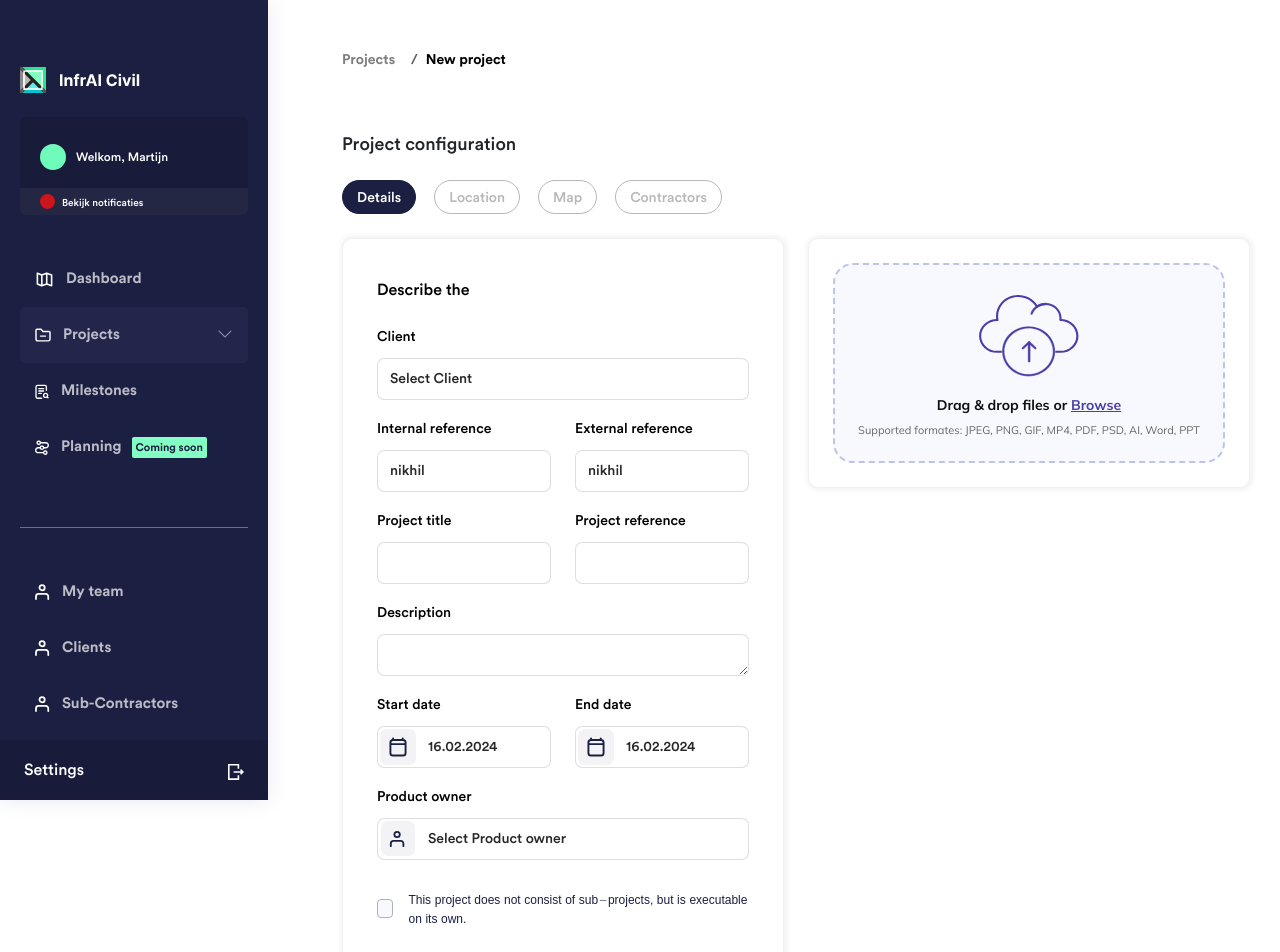
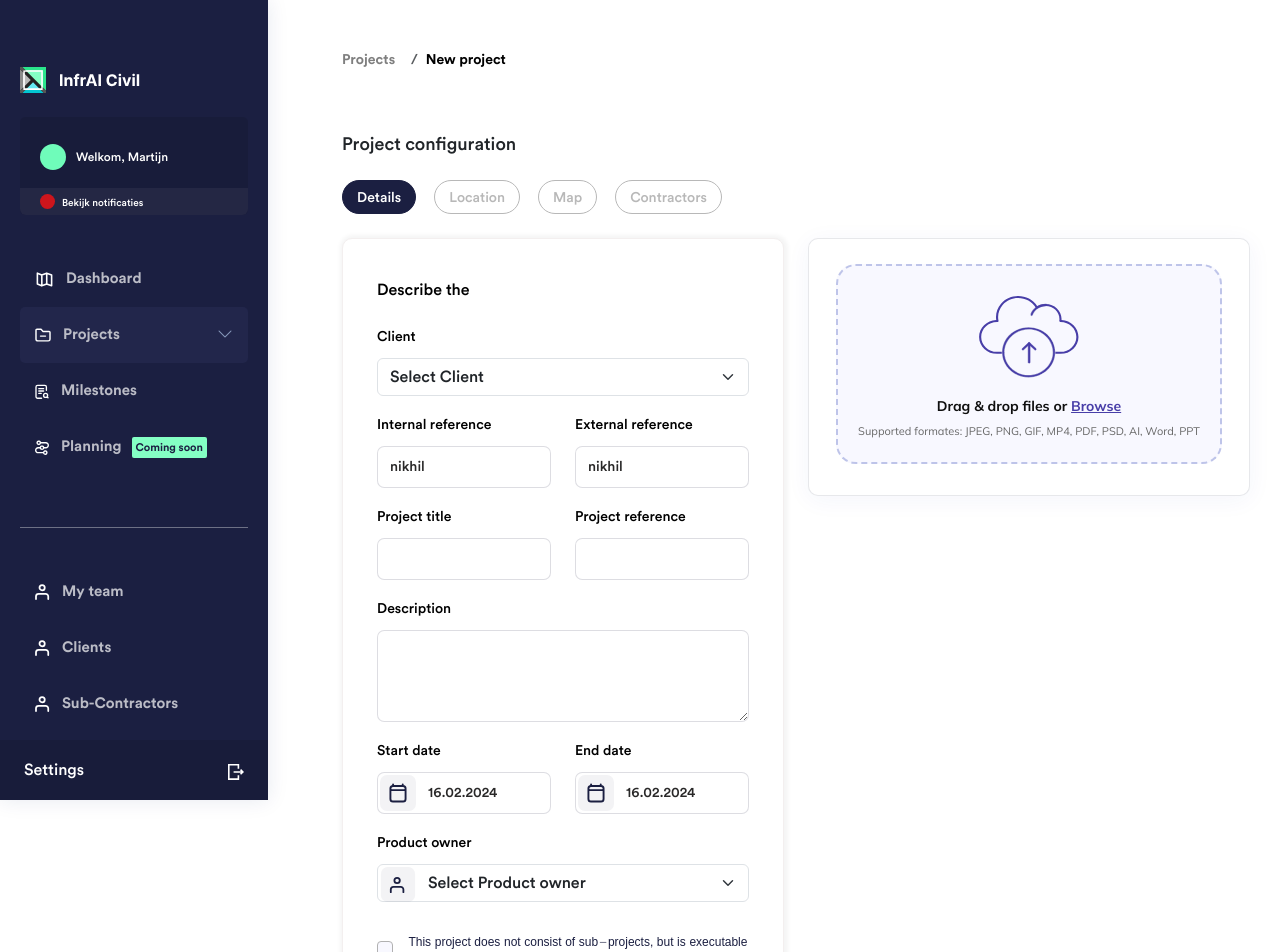
Before and after one commit to Nikhil-Ambadkar/infrai-frontend, a React (Create React App) app: page /add-project in a window 1280 px wide. Shown: the top 952 px of the page. Built offline with nearby package versions, Linux system fonts and the light colour scheme.

Commit message:
project details added

```diff
--- a/src/assests/scss/style.scss
+++ b/src/assests/scss/style.scss
@@ -747,6 +747,11 @@ input[type="checkbox" i]:checked {
     position: relative;
     padding-left: 50px;
   }
+
+  .form-select {
+    position: relative;
+    padding-left: 50px;
+  }
 }
 
 .icon-select {
@@ -772,6 +777,10 @@ input[type="checkbox" i]:checked {
   box-shadow: none;
 }
 
+.textarea-height {
+  height: 92px;
+}
+
 
 @media (min-width: 1200px) {
   #main {
--- a/src/components/createProject/index.jsx
+++ b/src/components/createProject/index.jsx
@@ -27,8 +27,13 @@ function CreateProject() {
         boundryUnit: null,
         projectMap: null
     })
-    const addProjectDetails = () => {
+    const addProjectDetails = (data) => {
+        alert();
+        console.log("data", data);
+    }
 
+    const addProjectFiles = (files) => {
+        console.log("addProjectFiles function called", files);
     }
 
     const changeActiveComponent = (componentName) => {
@@ -64,7 +69,7 @@ function CreateProject() {
                 </div>
                 {
                     activeComponent == 'projectDetails' ?
-                        <ProjectDetails props={{ "project": project, "addProjectDetails": addProjectDetails }} />
+                        <ProjectDetails props={{ "project": project, "addProjectDetails": addProjectDetails, "addProjectFiles": addProjectFiles }} />
                         : activeComponent == 'projectLocation' ?
                             <ProjectLocation />
                             : activeComponent == 'projectMap' ?
--- a/src/components/createProject/projectDetails.jsx
+++ b/src/components/createProject/projectDetails.jsx
@@ -1,4 +1,4 @@
-import React, { useState } from "react";
+import React, { useEffect, useState } from "react";
 import IconSelect from "../../assests/image/icon-select.svg";
 import IconCalender from "../../assests/image/icon-calender.svg";
 import DropFileInput from "../documentUploader";
@@ -7,23 +7,29 @@ import "react-datepicker/dist/react-datepicker.css";
 
 
 function ProjectDetails({ props }) {
-    const { internalReference, externalReference, projectTitle, projectReference, description, startDate, endDate, addProjectDetails } = props.project;
+    const addProjectDetails = props.addProjectDetails;
+    const addProjectFiles = props.addProjectFiles;
+    const project = props.project;
 
+    const [formData, setFormData] = useState(project);
 
-    console.log("props", props);
+    const handleChange = (e) => {
+        console.log("this is e", e);
+        const { name, value } = e.target;
+        console.log(name, value);
+        setFormData(prevState => ({
+            ...prevState,
+            [name]: value
+        }));
+    };
 
-
-    const onFileChange = (files) => {
-        console.log(files);
-    }
-
-    const onSubmit = () => {
-        addProjectDetails()
+    const onSubmit = (e) => {
+        e.preventDefault();
+        addProjectDetails(formData);
     }
 
     return (
         <>
-            {/* step 1 */}
             < div className='row' >
                 <div className='col-md-6'>
                     <div className='box-primary'>
@@ -32,11 +38,11 @@ function ProjectDetails({ props }) {
                                 <h5 className='form-heading'>Describe the </h5>
                             </div>
                         </div>
-
+                        <form onSubmit={(e) => onSubmit(e)}>
                             <div className='row mt-3'>
                                 <div className='col-md-12'>
                                     <label className='form-label'>Client</label>
-                                <select className='form-control'>
+                                    <select className="form-select" aria-label="Default select example">
                                         <option>Select Client</option>
                                         <option> Client 1</option>
                                     </select>
@@ -46,55 +52,55 @@ function ProjectDetails({ props }) {
                             <div className='row mt-3'>
                                 <div className='col-md-6'>
                                     <label className='form-label'>Internal reference</label>
-                                <input className='form-control' value={internalReference} />
+                                    <input className='form-control' name='internalReference' value={formData.internalReference} onChange={(e) => { handleChange(e) }} />
                                 </div>
                                 <div className='col-md-6'>
                                     <label className='form-label'>External reference</label>
-                                <input className='form-control' value={externalReference} />
+                                    <input className='form-control' name='externalReference' value={formData.externalReference} onChange={(e) => { handleChange(e) }} />
                                 </div>
                             </div>
 
                             <div className='row mt-3'>
                                 <div className='col-md-6'>
                                     <label className='form-label'>Project title</label>
-                                <input className='form-control' value={projectTitle} />
+                                    <input className='form-control' name='projectTitle' value={formData.projectTitle} onChange={(e) => { handleChange(e) }} />
                                 </div>
                                 <div className='col-md-6'>
                                     <label className='form-label'>Project reference</label>
-                                <input className='form-control' value={projectReference} />
+                                    <input className='form-control' name='projectReference' value={formData.projectReference} onChange={(e) => { handleChange(e) }} />
                                 </div>
                             </div>
 
                             <div className='row mt-3'>
                                 <div className='col-md-12'>
                                     <label className='form-label'>Description</label>
-                                <textarea className='form-control' value={description}></textarea>
+                                    <textarea className='form-control textarea-height' name='description' value={formData.projectDescription} onChange={(e) => { handleChange(e) }}></textarea>
                                 </div>
                             </div>
 
                             <div className='row mt-3'>
                                 <div className='col-md-6  relative-select'>
                                     <label className='form-label'>Start date</label>
-                                {/* <input type='date' className='form-control' /> */}
                                     <DatePicker
+                                        name="startDate"
                                         className='form-control'
                                         dateFormat="dd.MM.yyyy"
-                                    selected={startDate}
-                                    minDate={new Date()}
-                                // onChange={(date) => setStartDate(date)}
+                                        selected={formData.startDate}
+                                        minDate={formData.startDate}
+                                        onChange={(e) => { handleChange(e) }}
                                     />
                                     <img src={IconCalender} alt="icon" className="icon-select" />
 
                                 </div>
                                 <div className='col-md-6  relative-select'>
                                     <label className='form-label'>End date</label>
-                                {/* <input type='date' className='form-control' /> */}
                                     <DatePicker
+                                        name="endDate"
                                         className='form-control'
                                         dateFormat="dd.MM.yyyy"
-                                    selected={endDate.getTime()}
-                                    minDate={startDate.getTime() + 86400000}
-                                // onChange={(date) => setEndDate(date)}
+                                        selected={formData.endDate.getTime()}
+                                        minDate={formData.startDate.getTime() + 86400000}
+                                        onChange={(e) => { handleChange(e) }}
                                     />
                                     <img src={IconCalender} alt="icon" className="icon-select" />
                                 </div>
@@ -103,7 +109,7 @@ function ProjectDetails({ props }) {
                             <div className='row mt-3'>
                                 <div className='col-md-12 relative-select'>
                                     <label className='form-label'>Product owner</label>
-                                <select className='form-control'>
+                                    <select className="form-select" aria-label="Default select example">
                                         <option>Select Product owner</option>
                                         <option> Product owner 1</option>
                                     </select>
@@ -114,7 +120,7 @@ function ProjectDetails({ props }) {
                             <div className='row mt-4'>
                                 <div className='col-md-12'>
                                     <label for="declaration" className='d-flex justify-content-start checkbox-border'>
-                                    <input type="checkbox" id="declaration" />
+                                        <input type="checkbox" id="declaration" required />
                                         <span className='declaration-text'>This project does not consist of sub-projects, but is executable on its own.</span>
                                     </label>
                                 </div>
@@ -122,16 +128,17 @@ function ProjectDetails({ props }) {
 
                             <div className='row configure-project'>
                                 <div className='col-md-12'>
-                                <button type='button' className='btn-primary btn-lg w-100 configure-project-btn'>Configure project</button>
+                                    <button type='submit' className='btn-primary btn-lg w-100 configure-project-btn'>Configure project</button>
                                 </div>
                             </div>
+                        </form>
 
                     </div>
                 </div>
                 <div className='col-md-6'>
-                    <div className='box-primary px-4 py-4'>
+                    <div className='box-primary drag-drop'>
                         <DropFileInput
-                            onFileChange={(files) => onFileChange(files)}
+                            onFileChange={(files) => addProjectFiles(files)}
                         />
                     </div>
                 </div>
```
Also changed, not shown: src/components/documentUploader.jsx (+20 -1 lines). Lines whose indentation alone changed are shown as unchanged.
